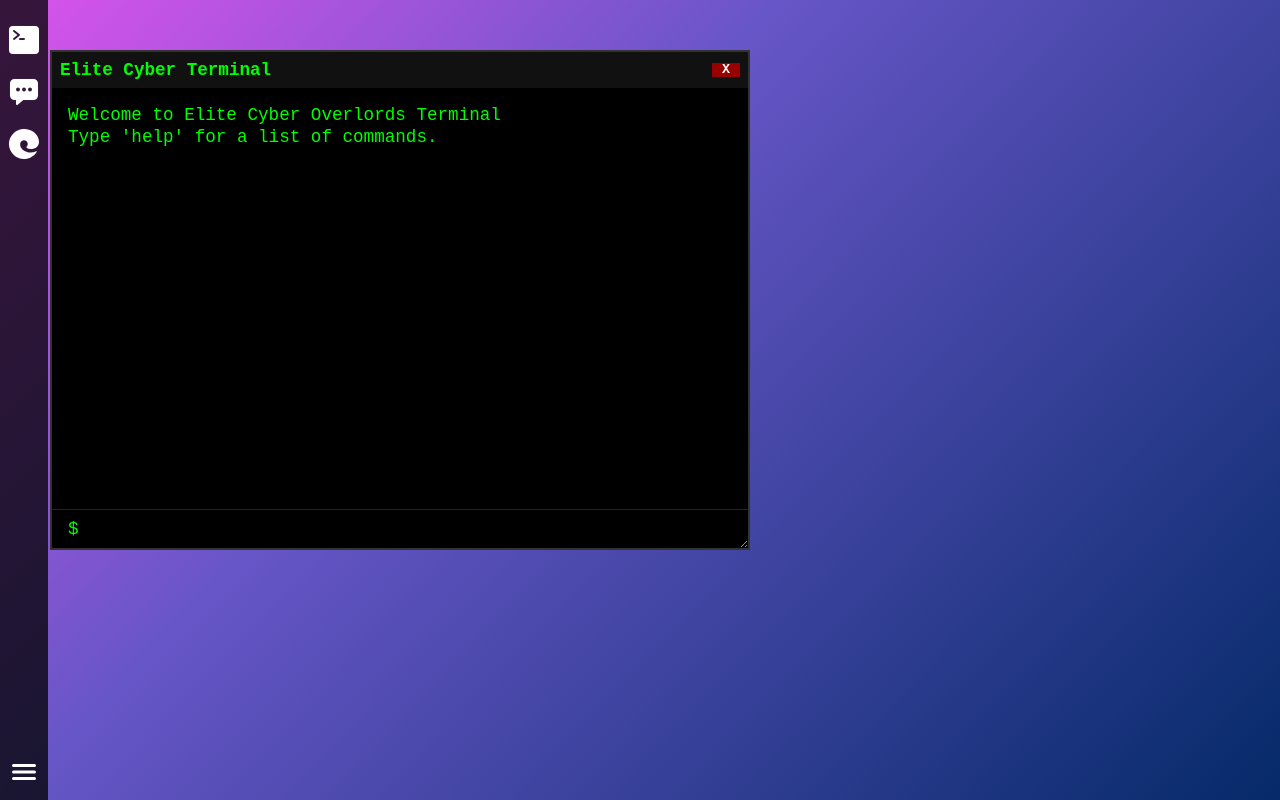
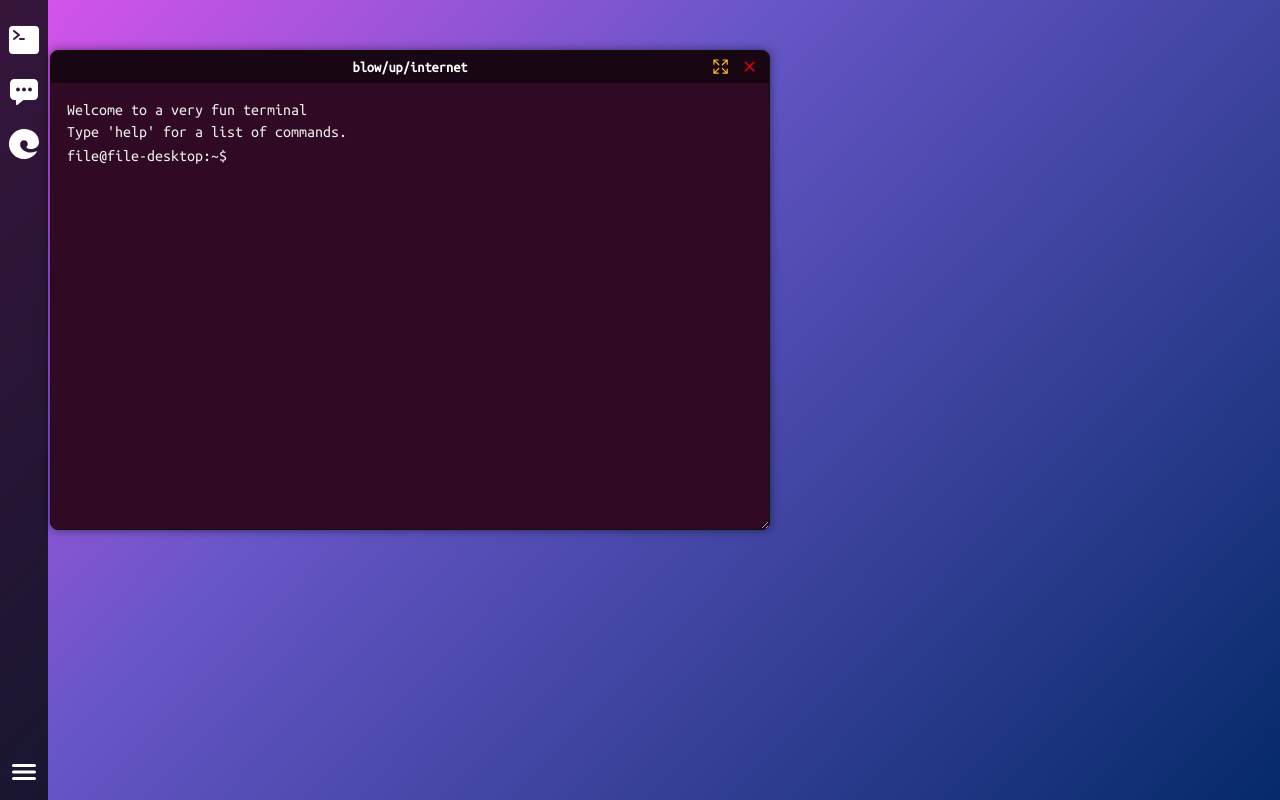
Before and after one commit to sarahatkins/cybersec-info-web, a React (Vite) app in the folder frontend/: page / in a window 1280 px wide. Built offline with nearby package versions, Linux system fonts and the light colour scheme.

Commit message:
making some final changes to how the terminal exists

```diff
--- a/frontend/src/pages/Terminal.css
+++ b/frontend/src/pages/Terminal.css
@@ -1,43 +1,62 @@
+/* Ubuntu Terminal Styles */
+@import url('https://fonts.googleapis.com/css2?family=Ubuntu+Mono&display=swap');
+
 .terminal {
   position: absolute;
   top: 50px;
   left: 50px;
-  background-color: #000000;
-  color: #00FF00;
-  font-family: 'Courier New', Courier, monospace;
-  font-size: 1.1rem;
-  width: 700px;
-  height: 500px;
+  background-color: #300A24;
+  color: #EEEEEC;
+  font-family: 'Ubuntu Mono', monospace;
+  font-size: 1rem;
+  width: 720px;
+  height: 480px;
   display: flex;
   flex-direction: column;
-  border: 2px solid #333;
-  z-index: 9999;
+  border-radius: 8px;
+  border: 1px solid #111;
+  box-shadow: 0 0 10px rgba(0, 0, 0, 0.5);
   resize: both;
   overflow: auto;
+  z-index: 9999;
 }
 
 .terminal-header {
-  background-color: #111;
-  color: #00FF00;
-  padding: 0.5rem;
+  display: flex;
+  align-items: center;
+  background-color: #180612;
+  padding: 0.4rem 0.6rem;
+  border-top-left-radius: 8px;
+  border-top-right-radius: 8px;
+  position: relative;
+  user-select: none;
   cursor: move;
-  display: flex;
-  justify-content: space-between;
-  align-items: center;
-  user-select: none;
 }
 
 .terminal-title {
+  position: absolute;
+  left: 50%;
+  transform: translateX(-50%);
+  color: #FFFFFF;
+  font-size: 0.9rem;
   font-weight: bold;
+  pointer-events: none;
 }
 
-.terminal-close {
-  background: #900;
-  color: #fff;
-  border: none;
-  padding: 0 10px;
-  font-weight: bold;
+.terminal-actions {
+  display: flex;
+  gap: 0.6rem;
+  margin-left: auto;
+}
+
+.terminal-actions ion-icon {
   cursor: pointer;
+  font-size: 1.2rem;
+  color: #FFBD2E; /* Use yellow-ish by default */
+}
+
+.terminal-actions ion-icon:hover {
+  filter: brightness(1.4);
 }
 
 .output {
@@ -50,12 +69,30 @@
 .line {
   line-height: 1.4rem;
 }
+.input-line {
+  display: flex;
+  align-items: center;
+}
+
+.input-line .prompt {
+  margin-right: 0.5rem;
+}
+
+.input-line .input {
+  background: transparent;
+  border: none;
+  outline: none;
+  color: #EEEEEC;
+  font-family: 'Ubuntu Mono', monospace;
+  font-size: 1rem;
+  flex: 1;
+  caret-color: #EEEEEC;
+}
 
 .input-form {
   display: flex;
   align-items: center;
   padding: 0.5rem 1rem;
-  background-color: #000;
   border-top: 1px solid #222;
 }
 
@@ -67,22 +104,9 @@
   background: transparent;
   border: none;
   outline: none;
-  color: #00FF00;
-  font-family: 'Courier New', Courier, monospace;
-  font-size: 1.1rem;
+  color: #EEEEEC;
+  font-family: 'Ubuntu Mono', monospace;
+  font-size: 1rem;
   flex: 1;
+  caret-color: #EEEEEC;
 }
-
-.cursor {
-  width: 10px;
-  height: 1.2rem;
-  background-color: #00FF00;
-  margin-left: 2px;
-  animation: blink 1s step-start 0s infinite;
-}
-
-@keyframes blink {
-  50% {
-    opacity: 0;
-  }
-}
--- a/frontend/src/pages/Terminal.tsx
+++ b/frontend/src/pages/Terminal.tsx
@@ -1,6 +1,7 @@
 import { useState, useRef, useEffect } from "react";
 import "./Terminal.css";
-
+import { IonIcon } from "@ionic/react";
+import { close, expand, contract } from "ionicons/icons";
 type CommandKey = "help" | "about" | "leaks" | "join";
 
 interface TerminalProps {
@@ -10,7 +11,7 @@ interface TerminalProps {
 
 const Terminal: React.FC<TerminalProps> = ({ isOpen, onClose }) => {
   const [lines, setLines] = useState([
-    "Welcome to Elite Cyber Overlords Terminal",
+    "Welcome to a very fun terminal",
     "Type 'help' for a list of commands.",
     "",
   ]);
@@ -89,7 +90,7 @@ const Terminal: React.FC<TerminalProps> = ({ isOpen, onClose }) => {
       return;
     }
 
-    setLines((prev) => [...prev, `> ${cmd}`]);
+    setLines((prev) => [...prev, `>>> ${cmd}`]);
 
     if (isCommandKey(cmd)) {
       setLines((prev) => [...prev, ...commands[cmd](), ""]);
@@ -111,6 +112,12 @@ const Terminal: React.FC<TerminalProps> = ({ isOpen, onClose }) => {
   };
 
   if (!isOpen) return null;
+  useEffect(() => {
+    const term = terminalRef.current;
+    if (term) {
+      term.scrollTop = term.scrollHeight;
+    }
+  }, [lines]);
 
   return (
     <div
@@ -119,10 +126,12 @@ const Terminal: React.FC<TerminalProps> = ({ isOpen, onClose }) => {
       style={{ top: "50px", left: "50px" }}
     >
       <div className="terminal-header" onMouseDown={startDrag}>
-        <span className="terminal-title">Elite Cyber Terminal</span>
-        <button className="terminal-close" onClick={onClose}>
-          X
-        </button>
+        <div className="terminal-controls" />
+        <div className="terminal-title">blow/up/internet</div>
+        <div className="terminal-actions">
+          <IonIcon icon={expand} onClick={() => console.log("Expand")} />
+          <IonIcon icon={close} color="danger" onClick={onClose} />
+        </div>
       </div>
 
       <div className="output">
@@ -131,10 +140,9 @@ const Terminal: React.FC<TerminalProps> = ({ isOpen, onClose }) => {
             {line}
           </div>
         ))}
-      </div>
 
-      <form onSubmit={onSubmit} className="input-form">
-        <span className="prompt">$</span>
+        <form onSubmit={onSubmit} className="line input-line">
+          <span className="prompt">file@file-desktop:~$</span>
           <input
             ref={inputRef}
             className="input"
@@ -147,6 +155,7 @@ const Terminal: React.FC<TerminalProps> = ({ isOpen, onClose }) => {
           />
         </form>
       </div>
+    </div>
   );
 };
 
```
Lines whose indentation alone changed are shown as unchanged.
